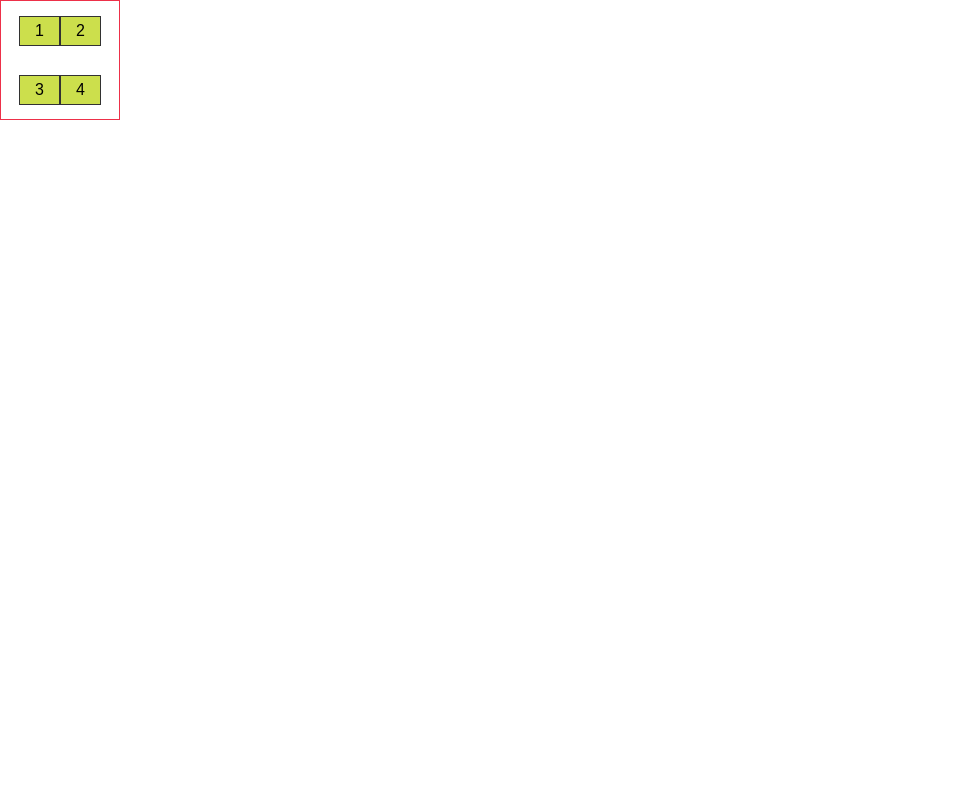
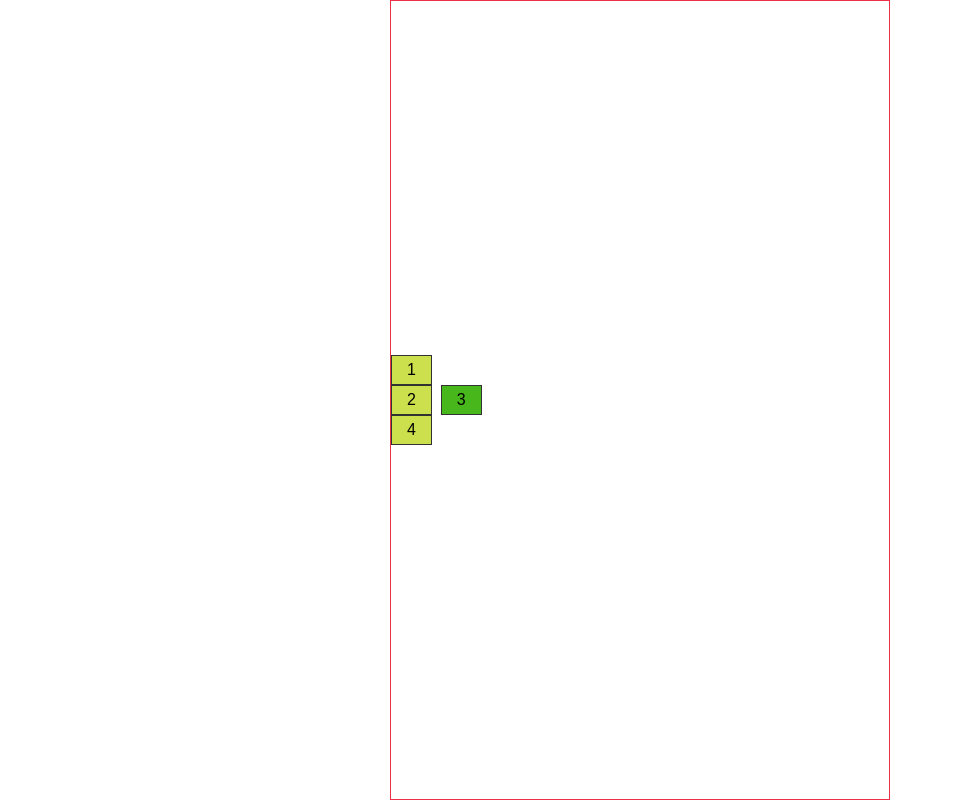
Before and after one commit to khiemmanh/Web50Day, a plain HTML site: page Draff/index.html in a window 1280 px wide. Shown: the whole page, without its empty margins (0-953 px from the left). Drawn offline with Linux system fonts and the light colour scheme.

Commit message:
[Draff] Center of a object with position absolute

```diff
--- a/Draff/styles.css
+++ b/Draff/styles.css
@@ -5,14 +5,22 @@
     font-family: 'Poppins', sans-serif;
 }
 
+body{
+}
+
 .box__container{
     border: 1px solid rgb(237, 48, 73);
     display: flex;
-    width: 120px;
+    width: 500px;
     height: 120px;
     flex-wrap: wrap;
+    flex-direction: column;
     justify-content: center;
-    align-items: center;
+    align-items: start;
+    margin: auto;
+    min-height: 100vh;
+    padding: 100px 0px;
+    position: relative;
     /* gap: 2px; */
 }
 
@@ -21,6 +29,17 @@
     height: 30px;
     background-color: chocolate;
     border: 1px solid rgb(50, 50, 50);
+}
+
+.box_3{
+    background-color: rgb(72, 183, 28) !important;
+    position: absolute;
+    top: 50%;
+    left: 10%;
+    transform: translateY(-50%); /* center of a object with position absolute */
+    /* transform: translateX(100%); */
+    /* margin: auto; */
+    /* right: -50%; */
 }
 
 /* css responsive */
```
